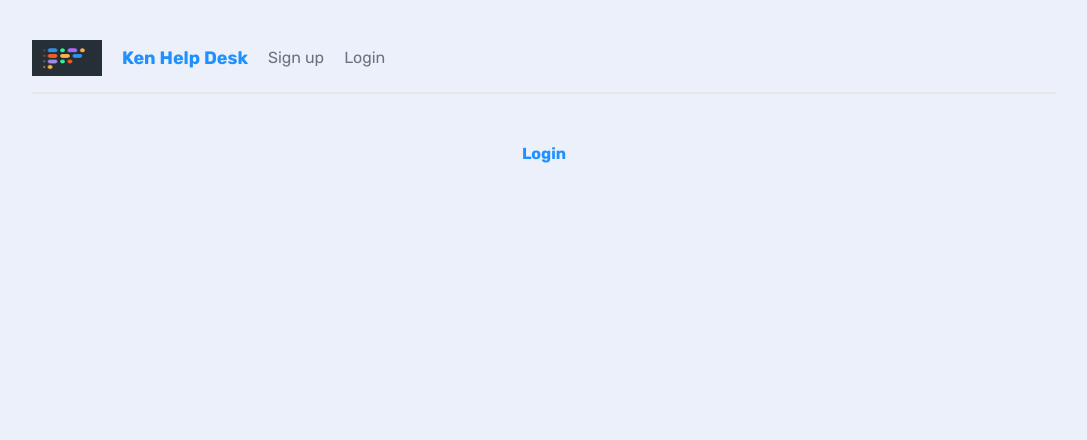
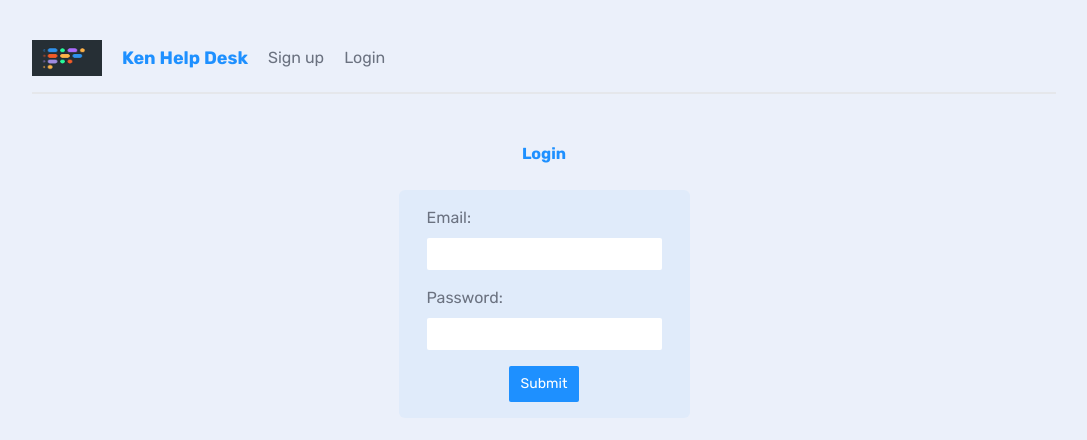
Before and after one commit to KenjaminButton/KenjaminButtonHelpDesk, a Next.js app: page /login in a window 1280 px wide. Shown: the top 440 px of the page, without its empty margins (96-1183 px from the left). Built offline with nearby package versions, Linux system fonts and the light colour scheme.

Commit message:
Signup and Login auth forms created

```diff
--- /dev/null
+++ b/app/(auth)/AuthForm.jsx
@@ -0,0 +1,31 @@
+"use client"
+import { useState } from "react"
+
+export default function AuthForm({handleSubmit}) {
+  const [email, setEmail] = useState('')
+  const [password, setPassword] = useState('')
+
+  return (
+    <form onSubmit={ (evt) => handleSubmit(evt, email, password)}>
+      <label>
+        <span>Email: </span>
+        <input
+          type="email"
+          onChange={ (evt) => setEmail(evt.target.value)}
+          value={email}
+          required
+        />
+      </label>
+      <label>
+        <span>Password: </span>
+        <input
+          type="password"
+          onChange={ (evt) => setPassword(evt.target.value)}
+          value={password}
+          required
+        />
+      </label>
+      <button className="btn-primary">Submit</button>
+    </form>
+  )
+}
--- a/app/(auth)/login/page.jsx
+++ b/app/(auth)/login/page.jsx
@@ -1,10 +1,20 @@
+"use client"
+import AuthForm from "../AuthForm";
+
+
+// /auth/login vs /login (without the auth before)
+// Accomplish this by having auth folder renamed to (auth)
 export default function Login() {
+
+  const handleSubmit = async (evt, email, password) => {
+    evt.preventDefault()
+    console.log("User login", email, password)
+  }
+
   return (
     <main>
       <h2 className="text-center">Login</h2>
+      <AuthForm handleSubmit={handleSubmit} />
     </main>
   )
 }
-
-// /auth/login vs /login (without the auth before)
-// Accomplish this by having auth folder renamed to (auth)
--- a/app/(auth)/signup/page.jsx
+++ b/app/(auth)/signup/page.jsx
@@ -1,7 +1,17 @@
+"use client"
+import AuthForm from "../AuthForm"
+
 export default function Signup() {
+
+  const handleSubmit = async (evt, email, password) => {
+    evt.preventDefault()
+    console.log("User signup", email, password)
+  }
+
   return (
     <main>
       <h2 className="text-center">Signup</h2>
+      <AuthForm handleSubmit={handleSubmit} />
     </main>
   )
 }
```
